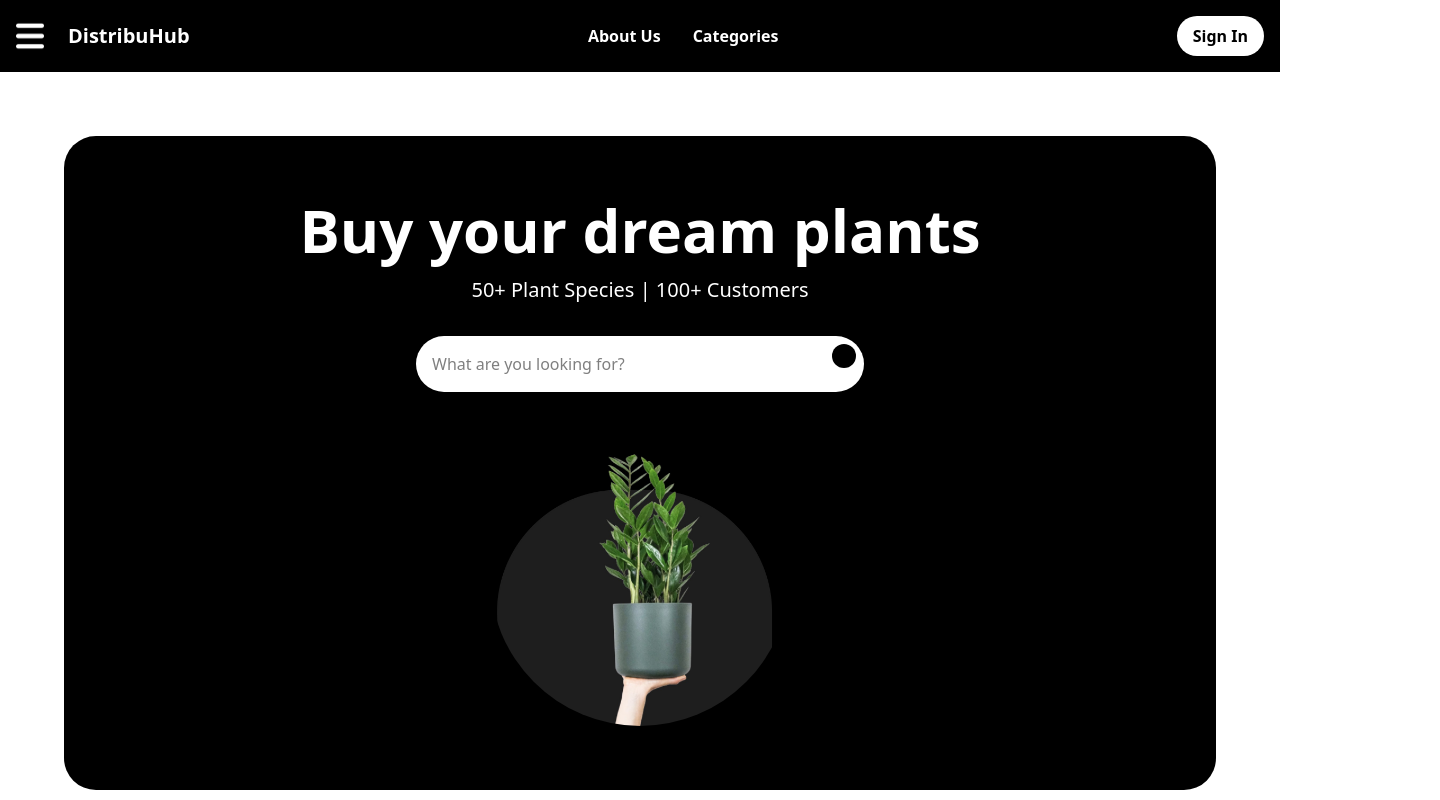
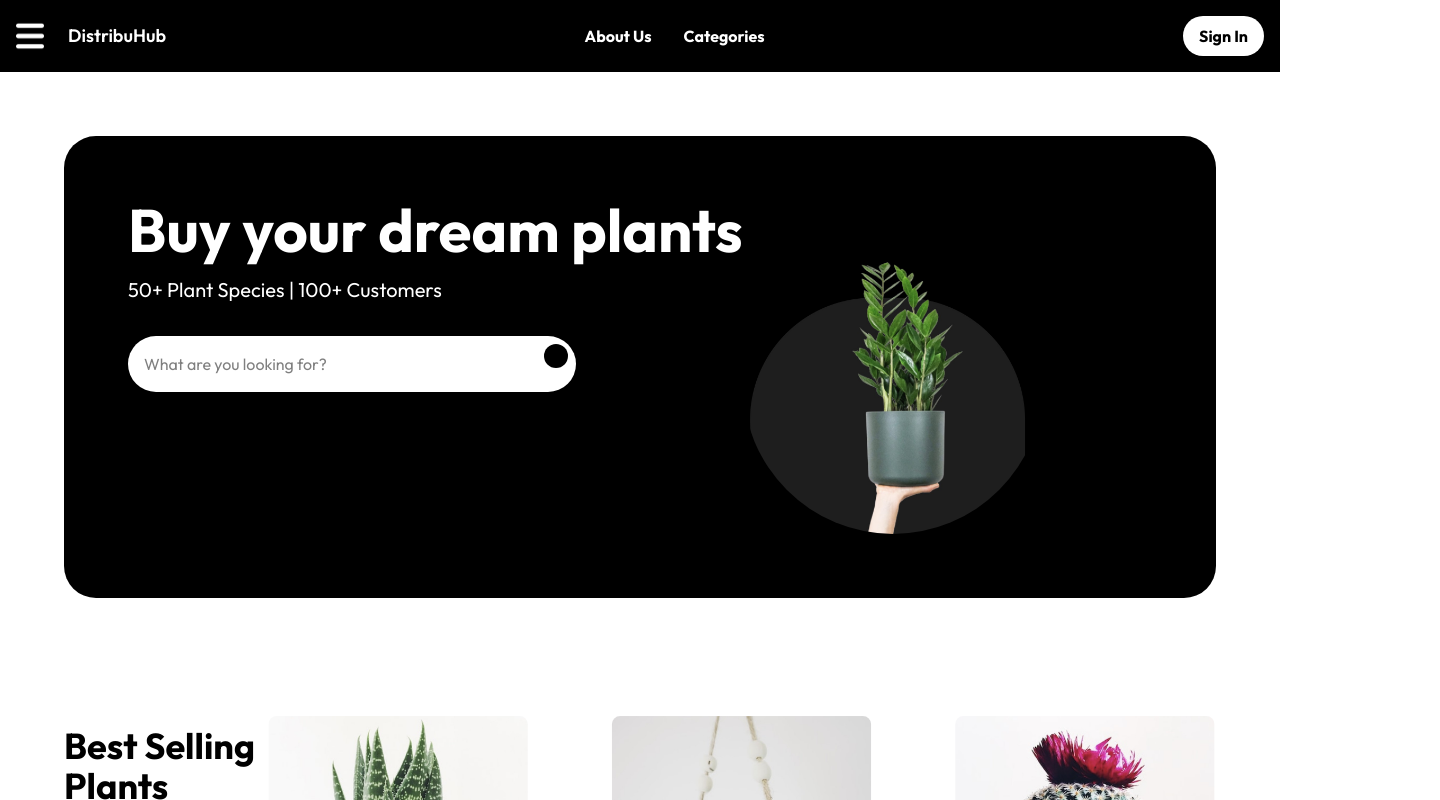
Before and after one commit to arihantjain6739/DistribuHub, a React (Vite) app: page / in a window 1280 px wide. Shown: the top 800 px of the page, 1440 px wide, since content can reach past the window. Built offline with nearby package versions, Linux system fonts and the light colour scheme.

Commit message:
fixed box

```diff
--- a/src/App.jsx
+++ b/src/App.jsx
@@ -8,7 +8,7 @@ const Navbar = ({ scrollToSection }) => {
                 <button className="text-white text-2xl mr-4 h-9 w-9">
                     <img src="/src/assets/menu.png" className="h-7" />
                 </button>
-                <span className="text-xl font-bold">DistribuHub</span>
+                <span className="text-lg font-semibold font-outfi">DistribuHub</span>
             </div>
             <div className="hidden md:flex space-x-8">
                 <a href="#" className="hover:text-gray-400 font-bold" onClick={() => scrollToSection('aboutUs')}>About Us</a>
@@ -21,11 +21,13 @@ const Navbar = ({ scrollToSection }) => {
 
 const Hero = () => {
     return (
-        <section className="bg-white text-black p-8 md:p-16 text-center">
-            <div className="bg-black text-white p-8 md:p-16 rounded-4xl">
+        <section className="bg-white text-black p-8 md:p-16 ">
+            <div className="bg-black text-white p-8 md:p-16 rounded-4xl flex">
+                <div>
+                <div>
                 <h1 className="text-4xl md:text-6xl font-bold mb-4">Buy your dream plants</h1>
                 <p className="text-lg md:text-xl mb-8">50+ Plant Species | 100+ Customers</p>
-                <div className="relative max-w-md mx-auto">
+                <div className="relative max-w-md">
                     <input
                         type="text"
                         className="w-full p-4 rounded-full text-black bg-white border-white"
@@ -34,6 +36,9 @@ const Hero = () => {
                     <button className="absolute right-0 top-0 mt-2 mr-2 bg-black text-white p-3 rounded-full">
                         <i className="fas fa-search"></i>
                     </button>
+                </div>
+                </div>
+
                 </div>
                 <div className="mt-8">
                     <img
@@ -168,7 +173,7 @@ const Categories = React.forwardRef((props, ref) => {
 
 const Footer = () => {
     return (
-        <div className="relative w-[1440px] h-[400px] bg-black">
+        <div className="relative h-[400px] bg-black">
             <div className="inline-flex flex-col items-center gap-6 absolute top-12 left-24">
                 <div className="inline-flex flex-col items-start gap-6 relative flex-[0_0_auto]">
                     <div className="relative w-fit mt-[-1.00px] font-normal text-black text-lg tracking-[0] leading-[normal]">
@@ -332,7 +337,7 @@ const PlantShop = () => {
     };
 
     return (
-        <div>
+        <div className="font-outfit">
             <Navbar scrollToSection={scrollToSection} />
             <Hero />
             <BestSelling />
--- a/src/index.css
+++ b/src/index.css
@@ -1 +1,7 @@
+@import url('https://fonts.googleapis.com/css2?family=Outfit:wght@100..900&display=swap');
+
 @import "tailwindcss";
+
+* {
+    font-family: 'Outfit', sans-serif;
+}
```
